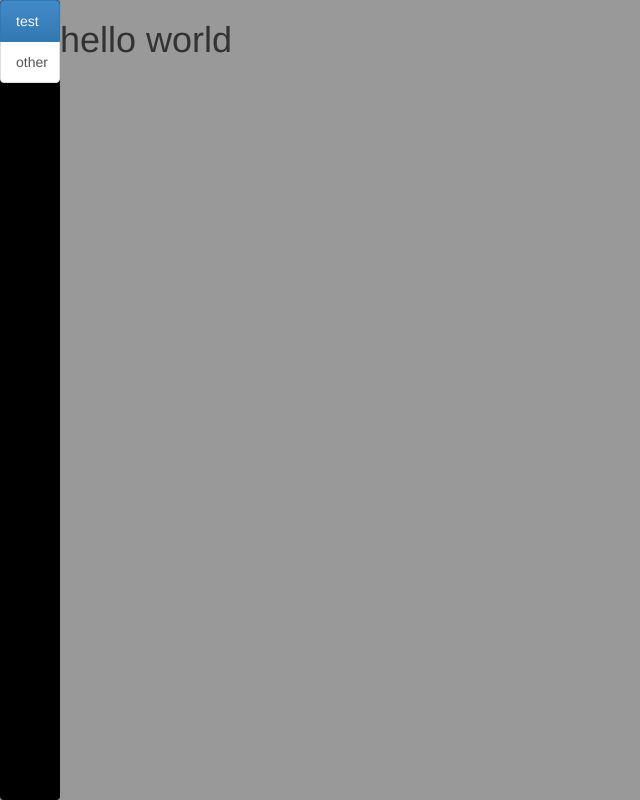
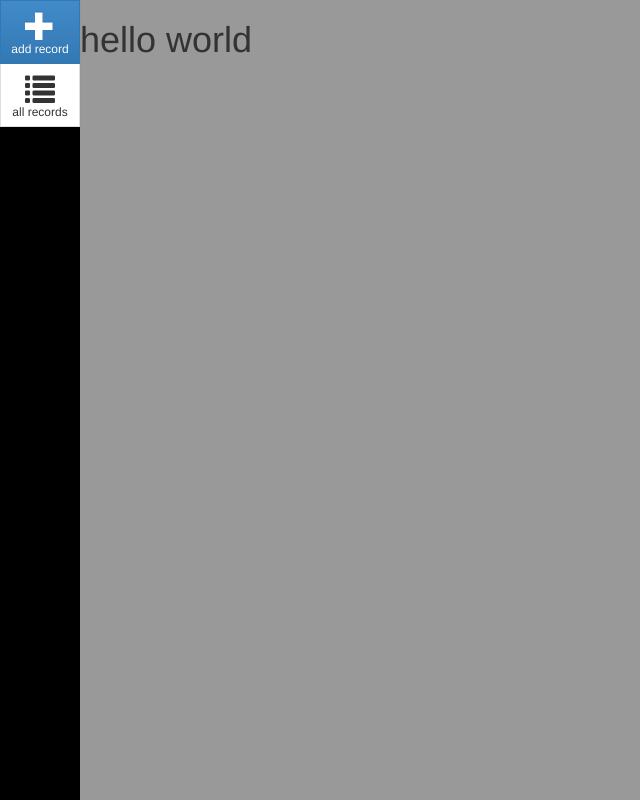
Before and after one commit to mbme/PIMY, a plain HTML site: page resources/public/index.html in a window 1280 px wide. Shown: the whole page, without its empty margins (0-640 px from the left). Drawn offline with nearby package versions, Linux system fonts and the light colour scheme; files that its build step writes are made by us from their sources.

Commit message:
sidebar buttons style

```diff
--- a/resources/public/app/pimy.js
+++ b/resources/public/app/pimy.js
@@ -1,8 +1,6 @@
 "use strict";
 
-var app = angular.module("pimy");
-
-app.config(function ($locationProvider, $provide) {
+var app = angular.module("pimy", [], function ($locationProvider, $provide) {
     //to exclude # from links
     $locationProvider.html5Mode(true);
 
--- a/resources/public/index.html
+++ b/resources/public/index.html
@@ -13,6 +13,7 @@
     <script src="lib/lodash.js"></script>
     <!--<script src="lib/bootstrap.js"></script>-->
     <script src="lib/angular.js"></script>
+    <script src="app/pimy.js"></script>
 </head>
 
 <body>
@@ -23,9 +24,17 @@
     </section>
 </div>
 
-<aside class="list-group" id="left-col">
-    <a href="#" class="list-group-item active">test</a>
-    <a href="#" class="list-group-item">other</a>
+<aside id="left-col">
+    <ul class="list-group">
+        <li class="list-group-item active">
+            <i class="glyphicon glyphicon-plus"></i>
+            add record
+        </li>
+        <li class="list-group-item">
+            <i class="glyphicon glyphicon-list"></i>
+            all records
+        </li>
+    </ul>
 </aside>
 
 <footer></footer>
--- a/resources/public/main.scss
+++ b/resources/public/main.scss
@@ -1,4 +1,5 @@
-$sidebar-width: 60px;
+$sidebar-width: 80px;
+$sidebar-icon-size: 30px;
 
 html {
   overflow-y: hidden;
@@ -22,13 +23,29 @@ section[ng-view] {
   margin-left: $sidebar-width;
 }
 
-aside {
+aside#left-col {
   float: left;
   width: $sidebar-width;
   margin-left: -100%;
   background-color: black;
   position: static;
   height: 100%;
+
+  ul.list-group {
+    li.list-group-item {
+      border-radius: 0;
+      cursor: pointer;
+      text-align: center;
+      font-size: 12px;
+      padding: 5px 0 5px 0;
+
+      i {
+        font-size: $sidebar-icon-size;
+        display: block;
+        margin-bottom: 5px;
+      }
+    }
+  }
 }
 
 footer {
```
